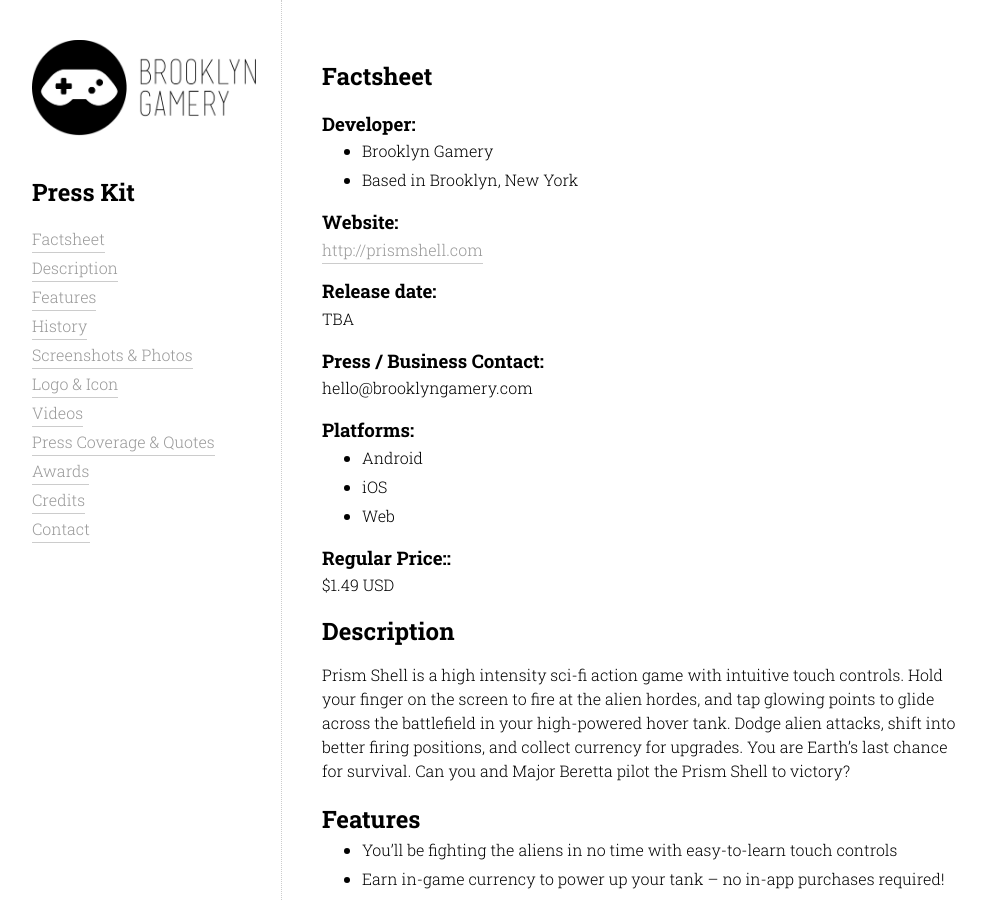
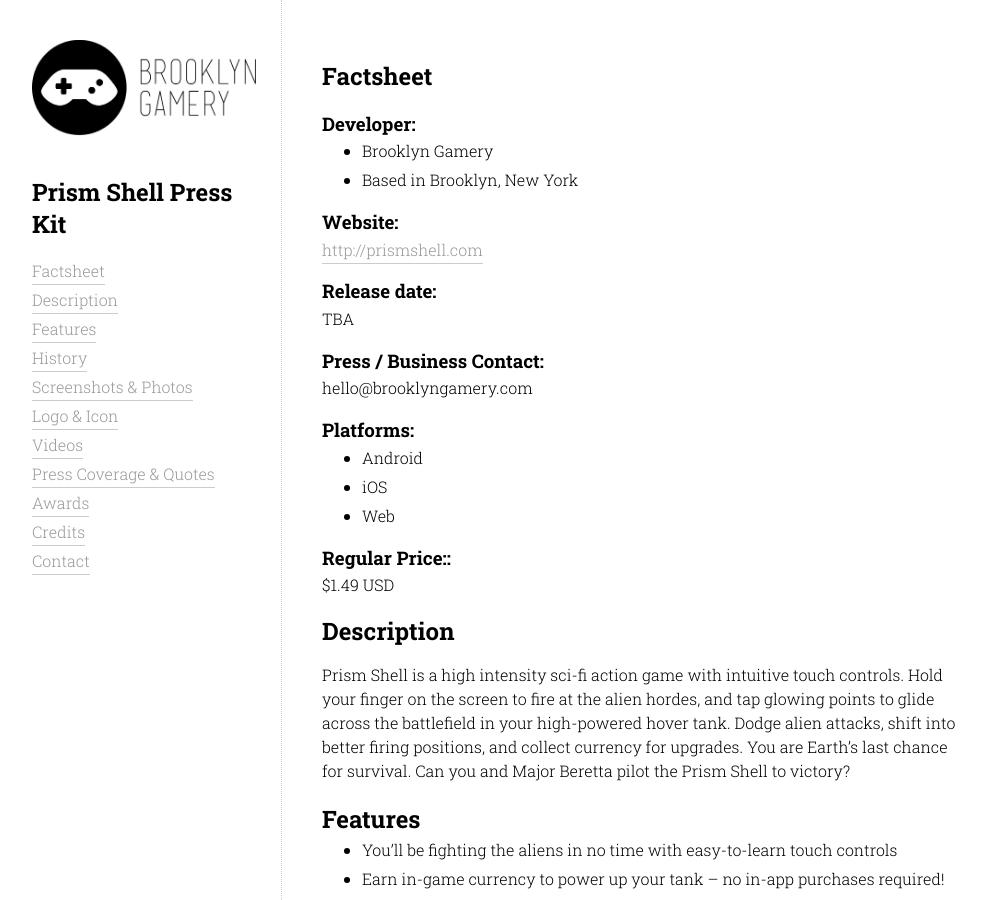
Before and after one commit to BrooklynGamery/brooklyngamery.github.io, a Jekyll site: the page built from presskit/projects/prism-shell/index.html, in a window 1280 px wide and 900 px high. Shown: the whole window, without its empty margins (148-1134 px from the left). Built offline with Jekyll 4.4.1, drawn with Linux system fonts in a browser that asks for light colours.

Commit message:
made press kit tytple dynamic

```diff
--- a/_includes/presskit-links.html
+++ b/_includes/presskit-links.html
@@ -1,4 +1,4 @@
-<h1>Press Kit</h1>
+<h1>{{ page.title }}</h1>
 {% if page.title == "Press Kit" %}
 	<ul class="ul-nostyle presskit-links">
 		<li><a href="#factsheet">Factsheet</a></li>
```
